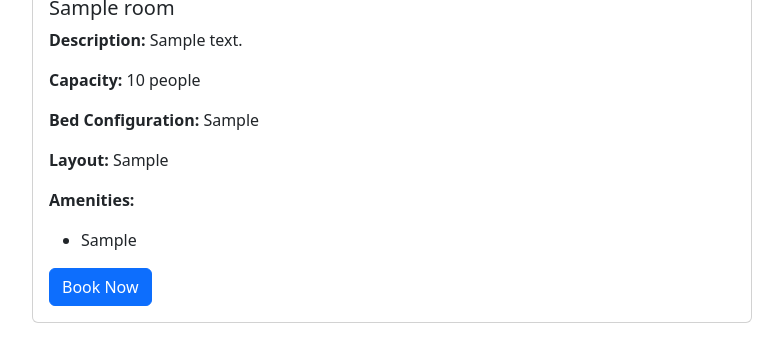
After one commit to toshevk/magnolia-site, a Django app: page /rooms/detail/1/ in a window 1280 px wide. The commit adds this page. Shown: the part 457-800 px from the top of the page, without its empty margins (248-1031 px from the left). Run offline with Django 5.2, Linux system fonts and the light colour scheme; tables that the repository leaves empty hold one stand-in row (values such as "Sample post"); some libraries are stand-ins or nearby versions.

Commit message:
Add Detailed Room view.

```diff
--- a/magnolia_booking/core/templates/core/navbar.html
+++ b/magnolia_booking/core/templates/core/navbar.html
@@ -9,8 +9,18 @@
                 <li class="nav-item">
                     <a class="nav-link active" aria-current="page" href="{% url 'core:homepage' %}">Home</a>
                 </li>
-                <li class="nav-item">
-                    <a class="nav-link" href="{% url 'rooms:room-list' %}">Rooms</a>
+                <li class="nav-item dropdown">
+                    <a class="nav-link dropdown-toggle" href="#" role="button" data-bs-toggle="dropdown" aria-expanded="false">
+                    Rooms
+                    </a>
+                    <ul class="dropdown-menu">
+                        <li><a class="dropdown-item" href="{% url 'rooms:room-list' %}">All Rooms</a></li>
+                        <li><hr class="dropdown-divider"></li>
+<!--                        Find a way to implement room.id dynamically instead of hard-coding-->
+                        <li><a class="dropdown-item" href="{% url 'rooms:room-detail' 7 %}">Sunset Studio</a></li>
+                        <li><a class="dropdown-item" href="{% url 'rooms:room-detail' 8 %}">Sunrise Studio</a></li>
+                        <li><a class="dropdown-item" href="{% url 'rooms:room-detail' 9 %}">Palm Apartment</a></li>
+                    </ul>
                 </li>
                 <li class="nav-item">
                     <a class="nav-link" href="#">About Us</a>
--- /dev/null
+++ b/magnolia_booking/rooms/templates/rooms/room-detail.html
@@ -0,0 +1,34 @@
+{% extends 'core/base.html' %}
+
+{% block content %}
+<h1>{{ room.name }}</h1>
+<div class="container">
+    <!--    Images gallery-->
+    <div class="row">
+        <div class="col-md-6 mb-4">
+            <img src="..." class="img-fluid" alt="{{ room.name }} photo">
+        </div>
+    </div>
+
+    <div class="row">
+        <div class="col-md-8 mx-auto">
+            <div class="card">
+                <div class="card-body">
+                    <h5 class="card-title">{{ room.name }}</h5>
+                    <p class="card-text"><strong>Description:</strong> {{ room.description }}</p>
+                    <p class="card-text"><strong>Capacity:</strong> {{ room.capacity }} people</p>
+                    <p class="card-text"><strong>Bed Configuration:</strong> {{ room.bed_configuration }}</p>
+                    <p class="card-text"><strong>Layout:</strong> {{ room.layout }}</p>
+                    <p class="card-text"><strong>Amenities:</strong></p>
+                    <ul>
+                        {% for amenity in amenities %}
+                            <li>{{ amenity }}</li>
+                        {% endfor %}
+                    </ul>
+                    <a href="#" class="btn btn-primary">Book Now</a>
+                </div>
+            </div>
+        </div>
+    </div>
+</div>
+{% endblock %}
--- a/magnolia_booking/rooms/urls.py
+++ b/magnolia_booking/rooms/urls.py
@@ -5,4 +5,5 @@ app_name = 'rooms'
 
 urlpatterns = [
     path('all/', views.room_list, name='room-list'),
+    path('detail/<int:room_id>/', views.room_detail, name='room-detail'),
 ]
--- a/magnolia_booking/rooms/views.py
+++ b/magnolia_booking/rooms/views.py
@@ -1,4 +1,4 @@
-from django.shortcuts import render
+from django.shortcuts import render, get_object_or_404
 from .models import Room
 
 # Create your views here.
@@ -10,3 +10,14 @@ def room_list(request):
     return render(request=request,
                   template_name="rooms/room-list.html",
                   context=room_list_context)
+
+def room_detail(request, room_id):
+    room = get_object_or_404(Room, id=room_id)
+    amenities = room.amenities.split(',') if room.amenities else []
+    room_detail_context = {
+        'room': room,
+        'amenities': amenities,
+    }
+    return render(request=request,
+                  template_name="rooms/room-detail.html",
+                  context=room_detail_context)
```
Also changed, not shown: magnolia_booking/rooms/templates/rooms/room-list.html (+5 -3 lines), 1 other file.
